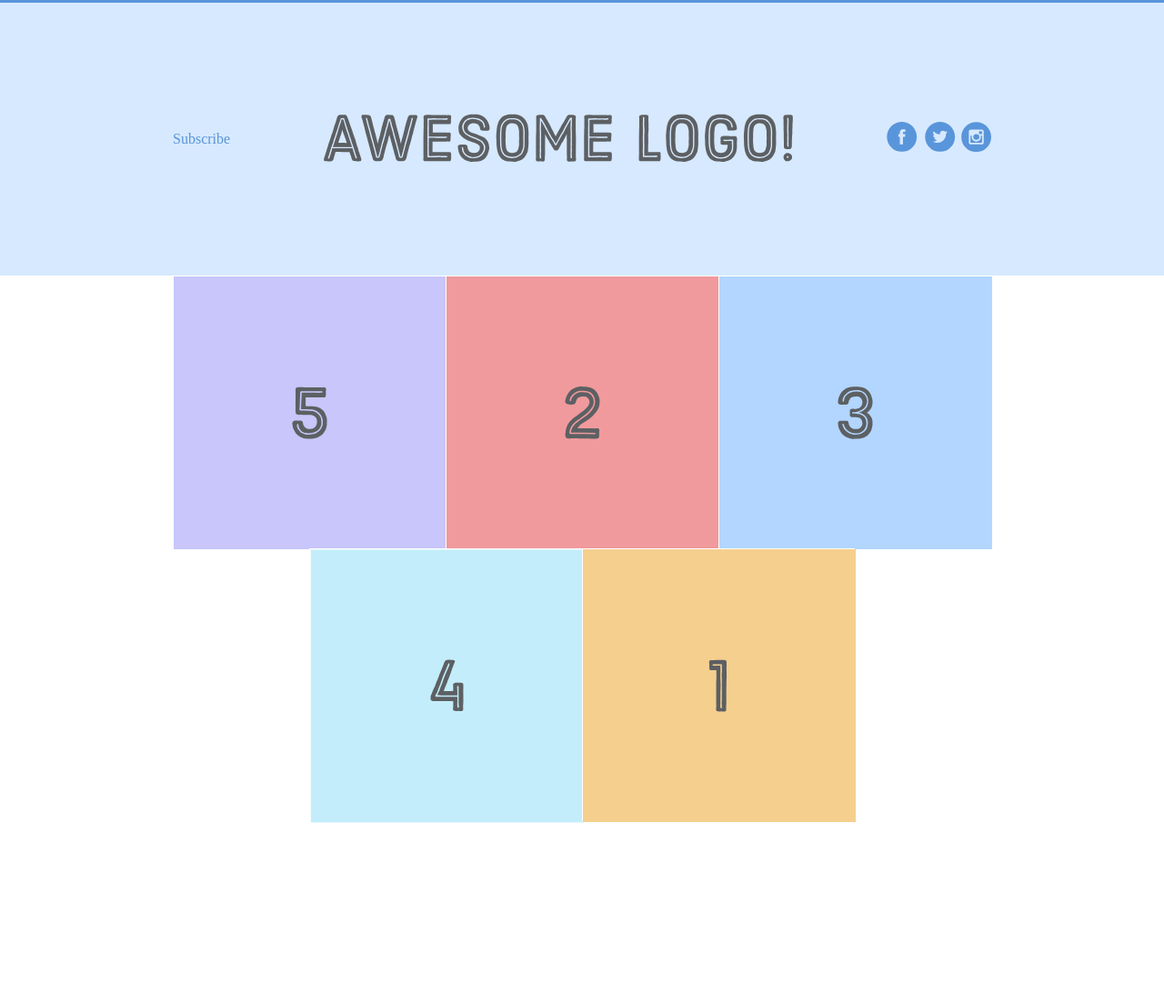
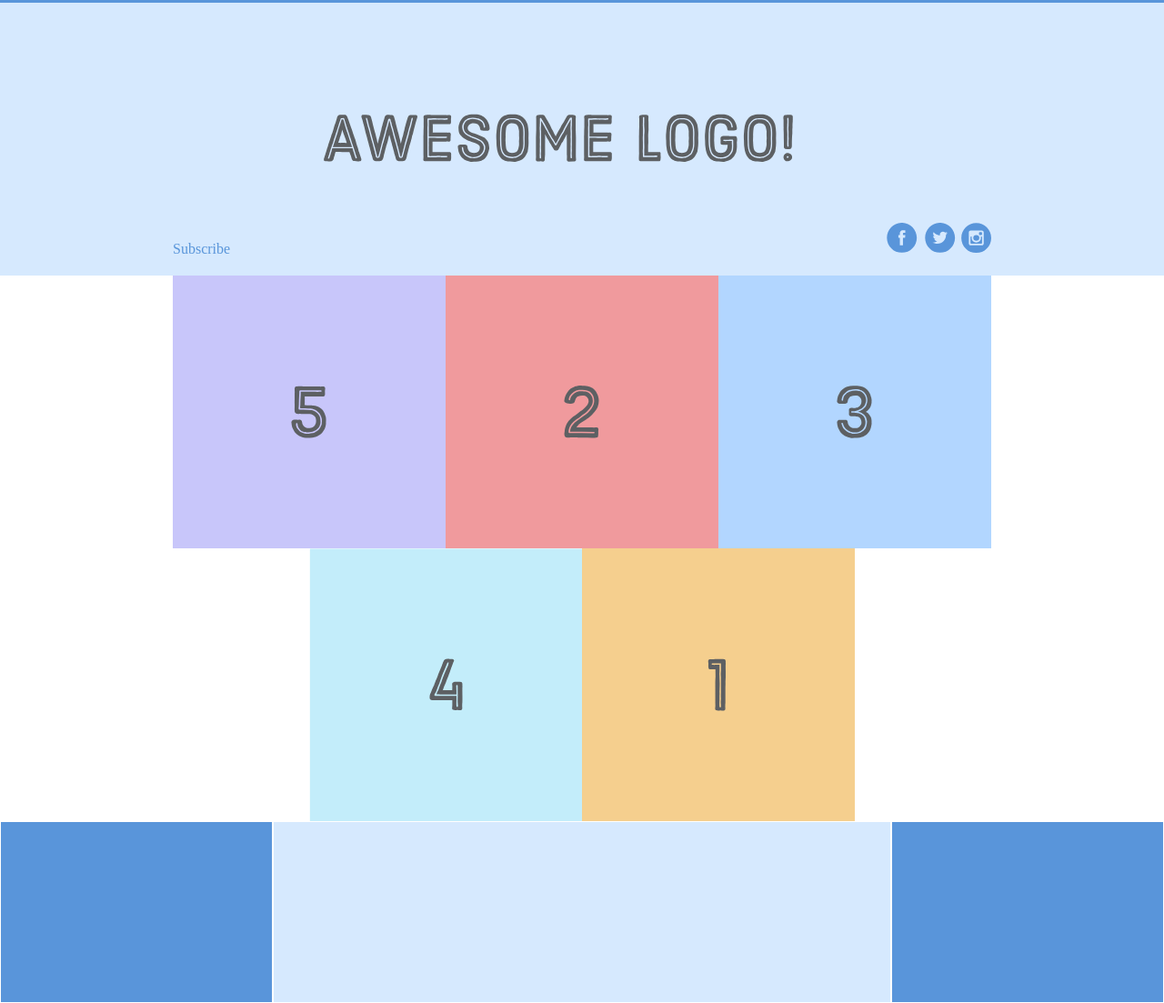
Before and after one commit to smoovemelon/Odin-Practice, a plain HTML site: page flexbox-practice/flexbox.html in a window 1280 px wide. Shown: the part 55-1158 px from the top of the page at 91% size. Before the commit the page ends 964 px from the top, so only its background shows below. Drawn offline with Linux system fonts and the light colour scheme.

Commit message:
Practiced flexboxes

```diff
--- a/flexbox-practice/flexbox.css
+++ b/flexbox-practice/flexbox.css
@@ -25,11 +25,18 @@
     justify-content: space-between;
 }
 
+/* Alternative to making another parent <div> to move items */
+
+.signup {
+    margin-left: auto;
+}
+
+/*
 .links {
-    /* border: 1px solid #fff; */
     display: flex;
     justify-content: flex-end;
 }
+*/
 
 .login {
     margin-left: 20px;
@@ -69,7 +76,7 @@
 }
 
 .photo-grid-item {
-    border: 1px solid #fff;
+    /* border: 1px solid #fff; */
     width: 300px;
     height: 300px;
 }
@@ -81,3 +88,34 @@
 .last-item {
     order: -1;
 }
+
+.social,
+.subscribe {
+    align-self: flex-end;
+    margin-bottom: 20px;
+}
+
+.footer {
+    display: flex;
+    justify-content: space-between;
+}
+
+.footer-item {
+    border: 1px solid #fff;
+    background-color: #D6E9FE;
+    height: 200px;
+    flex: 1;
+}
+
+.footer-one,
+.footer-three {
+    background-color: #5995DA;
+    flex: initial;
+    width: 300px;
+}
+
+/*
+.footer-three {
+    flex: 2;
+}
+*/
--- a/flexbox-practice/flexbox.html
+++ b/flexbox-practice/flexbox.html
@@ -9,10 +9,8 @@
         <div class="menu-container">
             <div class="menu">
                 <div class="date">Aug 29, 2024</div>
-                <div class="links">
-                    <div class="signup">Sign up</div>
-                    <div class="login">login</div>
-                </div>
+                <div class="signup">Sign up</div>
+                <div class="login">login</div>
             </div>
         </div>
 
@@ -43,5 +41,11 @@
                 </div>
             </div>
         </div>
+
+        <div class="footer">
+            <div class="footer-item footer-one"></div>
+            <div class="footer-item footer-two"></div>
+            <div class="footer-item footer-three"></div>
+        </div>
     </body>
 </html>
```
